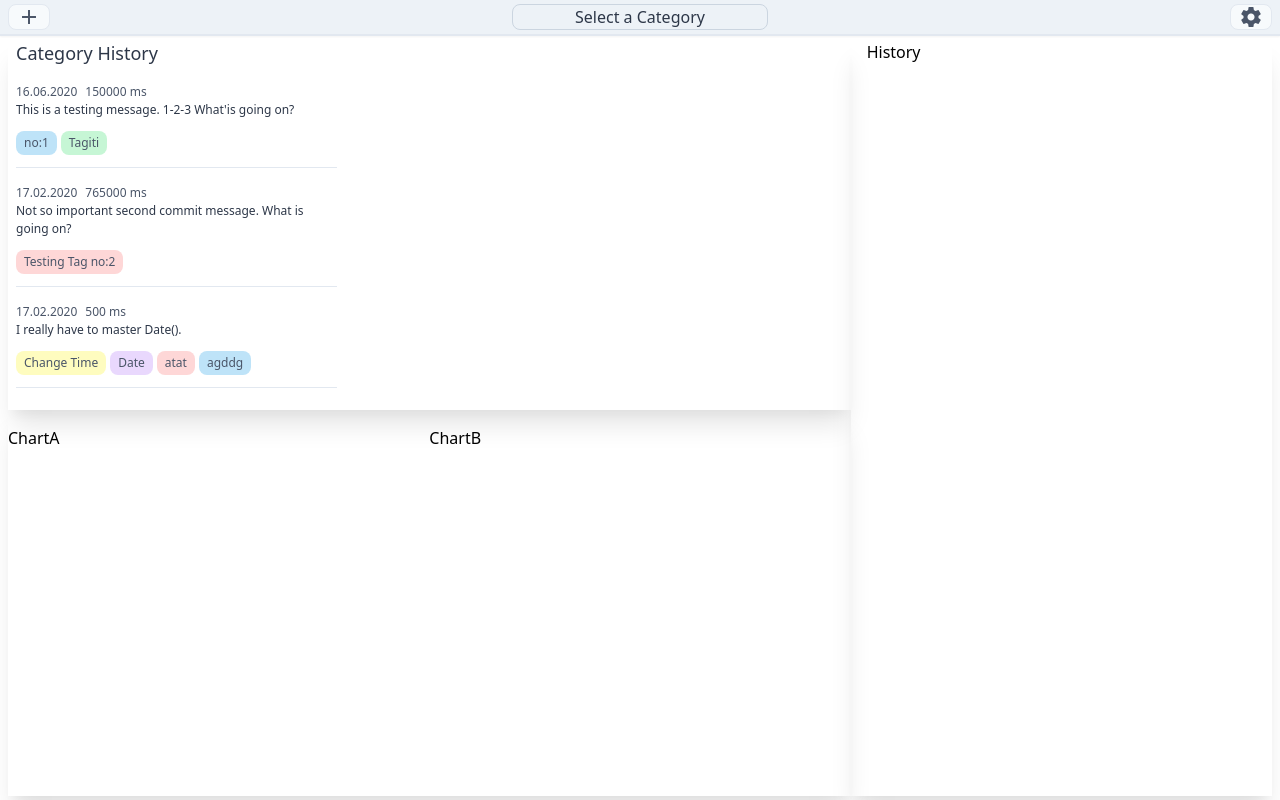
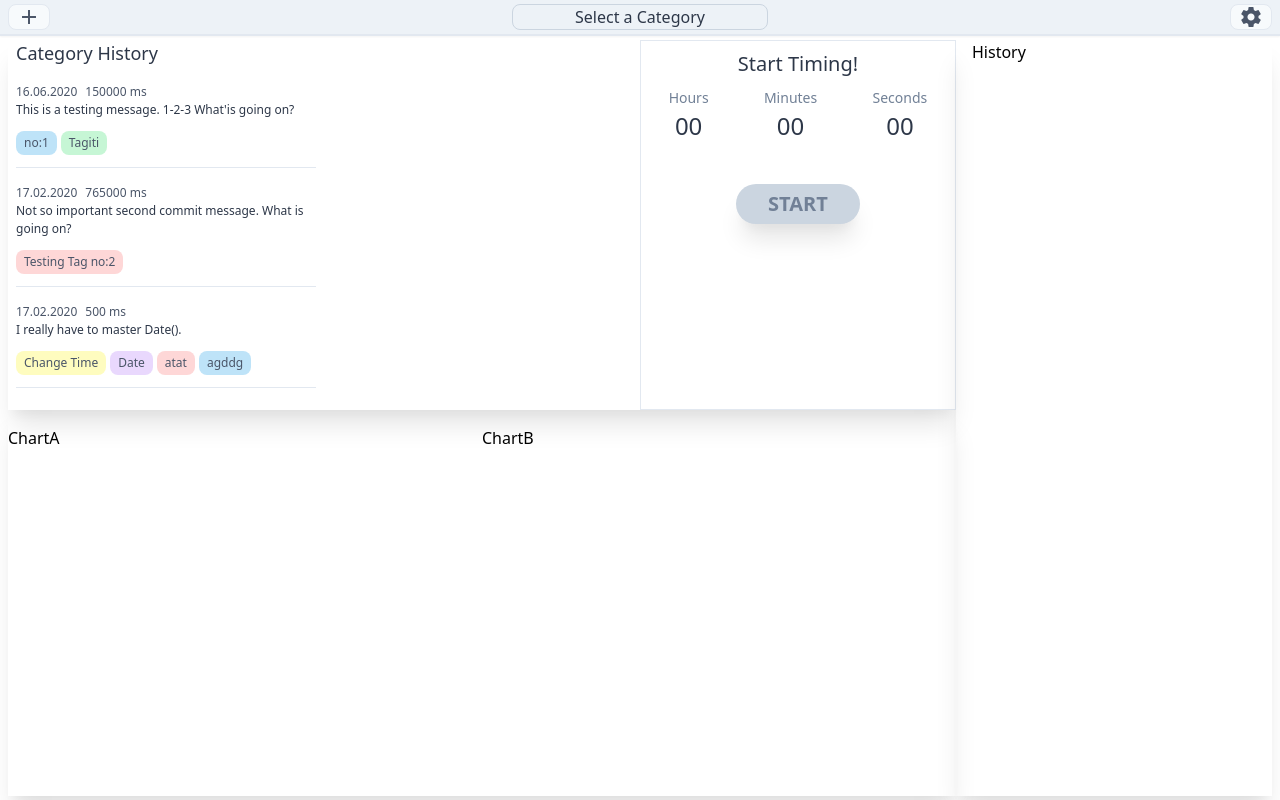
Before and after one commit to nezurian/timer, a React (Create React App) app: page / in a window 1280 px wide. Built offline with nearby package versions, Linux system fonts and the light colour scheme.

Commit message:
Reversed Timer Function && Initiated UI Change

```diff
--- a/src/components/Main.tsx
+++ b/src/components/Main.tsx
@@ -8,7 +8,7 @@ export default function Main() {
   return (
     // Main Frame
     <div className="flex flex-row px-2  h-full">
-      <div className="flex flex-col py-1 h-full w-2/3">
+      <div className="flex flex-col py-1 h-full w-3/4">
         <Operation />
 
         <div className="flex flex-row  py-4 shadow-xl h-full">
@@ -18,7 +18,7 @@ export default function Main() {
 
       </div>
 
-      <div className="flex py-1 w-1/3">
+      <div className="flex py-1 w-1/4">
         <History />
       </div>
     </div>
--- a/src/components/Operation/Operation.tsx
+++ b/src/components/Operation/Operation.tsx
@@ -1,5 +1,6 @@
 import React from "react";
 import History from "./History";
+import Timer from "../Timer"
 
 export default function Operation() {
   // Type for the saved history events to the database. ** Duration can be calculated via Date() options.
@@ -40,7 +41,7 @@ export default function Operation() {
   return (
     <section className="flex flex-row h-full shadow-xl overflow-hidden ">
       {/* Left Side - Task history for the selected Category... */}
-      <section className="overflow-y-scroll px-2 flex flex-col w-2/5">
+      <section className="overflow-y-scroll px-2 flex flex-col w-1/3">
         <p className="text-lg text-bold text-gray-800">Category History</p>
         {/* History should take the complete list of Histoyry items.  */}
         {categoryHistory.map((hist) => (
@@ -49,7 +50,9 @@ export default function Operation() {
       </section>
 
       {/* Right side - Create New Task */}
-      <section className="flex w-3/5"></section>
+      <section className="flex w-2/3">
+        <Timer />
+      </section>
     </section>
   );
 }
--- a/src/components/Timer.tsx
+++ b/src/components/Timer.tsx
@@ -1,5 +1,5 @@
 import React, { useState, useEffect } from "react";
-import { Button, Input } from "./Util.comp";
+import { Button, TimeDisplay } from "./Util.comp";
 
 export default function Timer() {
   interface Time {
@@ -54,24 +54,21 @@ export default function Timer() {
   const counter = (h: number, m: number, s: number) => {
     setTimeout(() => {
       // Recursive function proceeds until seconds reache to 0.
-      if (s !== 0) {
-        setTime({ hours: h, minutes: m, seconds: s - 1 });
+      if (s < 59) {
+        setTime({ hours: h, minutes: m, seconds: s + 1 });
         // If we have minutes, then we'll have to decrease minutes when seconds reach to zero.
-      } else if (s === 0 && m > 0) {
+      } else if (s === 59 && m < 59) {
         // Seconds hit to 0, so it should display 59 a second later, and minute should be decreased.
         setTime({
           ...time,
-          minutes: m - 1,
-          seconds: 59,
+          minutes: m + 1,
+          seconds: 0,
         });
         // The same logic proceeds, only for hours this time.
-      } else if (s === 0 && m === 0 && h > 0) {
-        setTime({ hours: h - 1, minutes: 59, seconds: 59 });
-      } else {
-        setProcess(false);
-        console.log("Time is up!");
+      } else if (s === 59 && m === 59) {
+        setTime({ hours: h + 1, minutes: 0, seconds: 0 });
       }
-    }, 10);
+    }, 1000);
   };
 
   useEffect(() => {
@@ -88,14 +85,16 @@ export default function Timer() {
   };
 
   return (
-    <div className="flex flex-col justify-center items-center">
-      <p className="text-xl text-gray-800 "> TIMER </p>
-      <div className="flex flex-row">
-        <Input name="hours" value={time.hours} onChange={inputValidation} />
-
-        <Input name="minutes" value={time.minutes} onChange={inputValidation} />
-
-        <Input name="seconds" value={time.seconds} onChange={inputValidation} />
+    <div className="flex flex-row w-full">
+      <div className="w-1/2"></div>
+      <div className="flex flex-col border w-1/2">
+        <p className="text-xl text-gray-800 text-center py-2 font-normal text-xl ">
+          {process ? "Running Timer..." : "Start Timing!"}
+        </p>
+        <div className="flex flex-row justify-around">
+          <TimeDisplay name={"Hours"} value={time.hours} />
+          <TimeDisplay name={"Minutes"} value={time.minutes} />
+          <TimeDisplay name={"Seconds"} value={time.seconds} />
         </div>
         <div className="w-full flex justify-center">
           {process ? (
@@ -115,5 +114,6 @@ export default function Timer() {
           )}
         </div>
       </div>
+    </div>
   );
 }
--- a/src/components/Util.comp.tsx
+++ b/src/components/Util.comp.tsx
@@ -41,4 +41,21 @@ const Input = (props: Input) => {
   );
 };
 
-export { Button, Input };
+interface TDisplay {
+  name: string;
+  value: number;
+}
+
+const TimeDisplay = (props: TDisplay) => {
+
+
+
+  return (
+    <div className="flex flex-col text-center">
+      <p className="text-gray-600 antialiased text-sm font-light">{props.name}</p>
+      <p className="text-gray-800 antialiased text-2xl font-light">{props.value === 0 ? "00" : props.value < 10 ? "0" + (props.value) : props.value}</p>
+    </div>
+  );
+};
+
+export { Button, Input, TimeDisplay };
```
Lines whose indentation alone changed are shown as unchanged.
